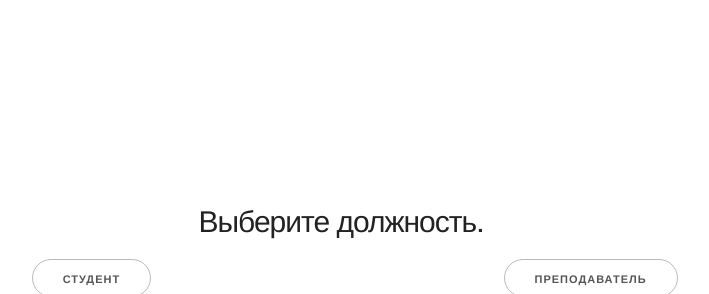
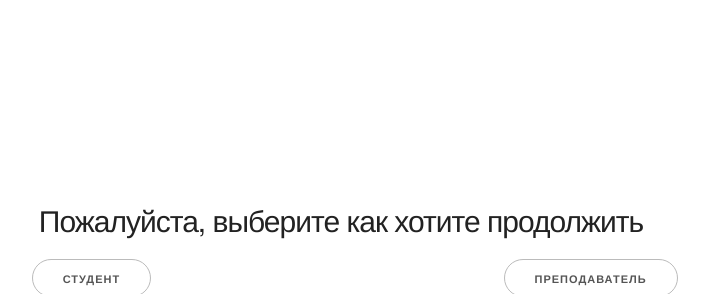
Before and after one commit to vokarpenko/Raspisanie, a PHP site: page /m/index.php in a window 1280 px wide. Shown: the part 20-314 px from the top of the page, without its empty margins (299-1008 px from the left). Run offline with PHP 8.4, Linux system fonts and the light colour scheme; some libraries are stand-ins or nearby versions.

Commit message:
mobile v 0.0053

```diff
--- a/m/com/head.php
+++ b/m/com/head.php
@@ -2,7 +2,7 @@
 	<meta http-equiv="Content-Type" content="text/html; charset=UTF-8" />
 	<link rel="stylesheet" type="text/css" href="/m/css/skeleton.css">
 	<link rel="stylesheet" type="text/css" href="/m/css/normalize.css">
-	<link rel="stylesheet" href="http://ajax.aspnetcdn.com/ajax/jquery.ui/1.10.3/themes/sunny/jquery-ui.css">
+	<link rel="stylesheet" href="http://ajax.aspnetcdn.com/ajax/jquery.ui/1.10.3/themes/base/jquery-ui.css">
 	 <meta name="viewport" content="width=device-width, initial-scale=1">
 	 <script src="//ajax.googleapis.com/ajax/libs/jquery/1.10.2/jquery.min.js"></script>
     <script src="//ajax.aspnetcdn.com/ajax/jquery.ui/1.10.3/jquery-ui.min.js"></script>
--- a/m/com/home.php
+++ b/m/com/home.php
@@ -5,7 +5,7 @@
 	<div class="section hero">
 		<div class="container">
 			<div class="row">
-				<h3 class="hero-heading">Выберите должность.</h3>
+				<h3 class="hero-heading">Пожалуйста, выберите как хотите продолжить</h3>
 			</div>
 			<div class="row">
 				<div class="one-half column">
--- a/m/com/prepod.php
+++ b/m/com/prepod.php
@@ -20,8 +20,8 @@
                       <input class="u-full-width" type="text" placeholder="Иванов Иван Иванович" name="nam_prepod"></input>
                 </div>
 
-                <div class="row">
-                      <label for="exampleEmailInput">Кафедра</label>
+                <div class="row ui-widget">
+                      <label for="department">Кафедра</label>
                       <input class="u-full-width" type="text" placeholder="Кафедра математического моделирования" name="nam_kafedra" id="department"></input>
                 </div>
                 <div class="row">
--- a/m/css/my.css
+++ b/m/css/my.css
@@ -18,7 +18,7 @@
 
 .container-img {
   width: 96%;
-  max-width: 104px;
+  max-width: 208px;
   margin: 0 auto; /* центрируем основной контейнер */
   padding:10px;
 }
--- a/m/css/prepod.css
+++ b/m/css/prepod.css
@@ -34,6 +34,7 @@
 	color: #fff;
 }
 
+
 .row {
 	padding: 1rem;
 
```
